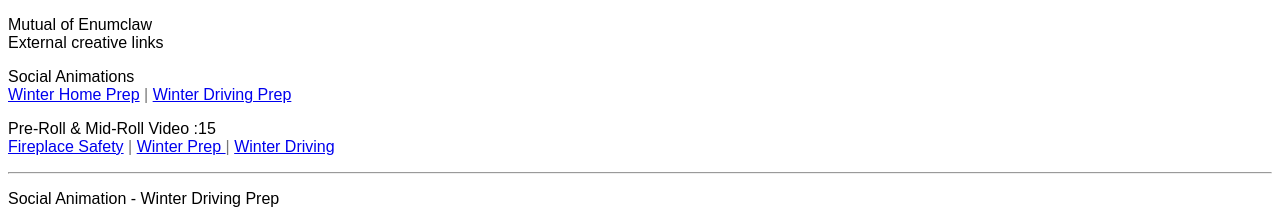
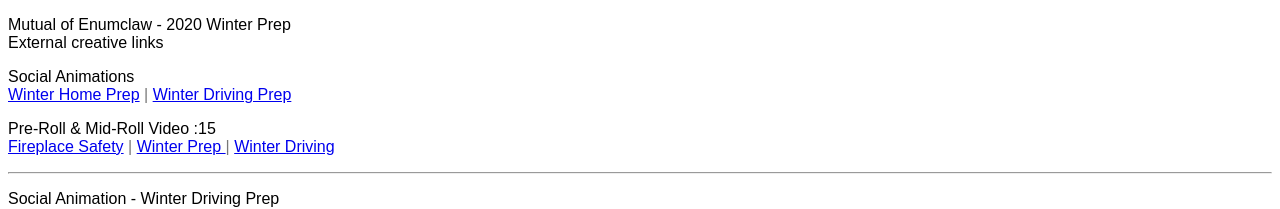
Before and after one commit to ApprovalPage/MOE2687-WinterPrep, a plain HTML site: page gif_wdp.html in a window 1280 px wide. Shown: the top 209 px of the page. Drawn offline with Linux system fonts and the light colour scheme.

Commit message:
Add files via upload

```diff
--- a/menu.html
+++ b/menu.html
@@ -1,4 +1,4 @@
-<p><font face="Arial, Helvetica, sans-serif">Mutual of Enumclaw<br />
+<p><font face="Arial, Helvetica, sans-serif">Mutual of Enumclaw - 2020 Winter Prep<br />
   External creative links</font></p>
 
 <p><font face="Arial, Helvetica, sans-serif">Social Animations<br /><font color="#777"><a href="gif_whp.html">Winter Home Prep</a> | <a href="gif_wdp.html">Winter Driving Prep</a></font></font></p>
```
